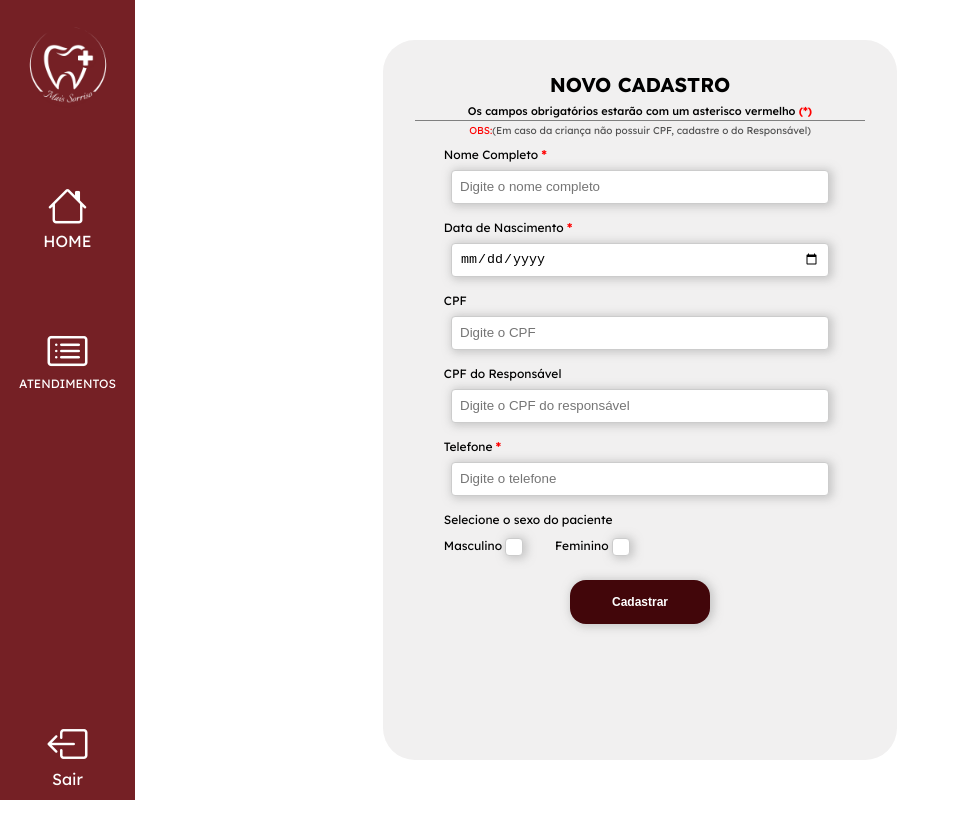
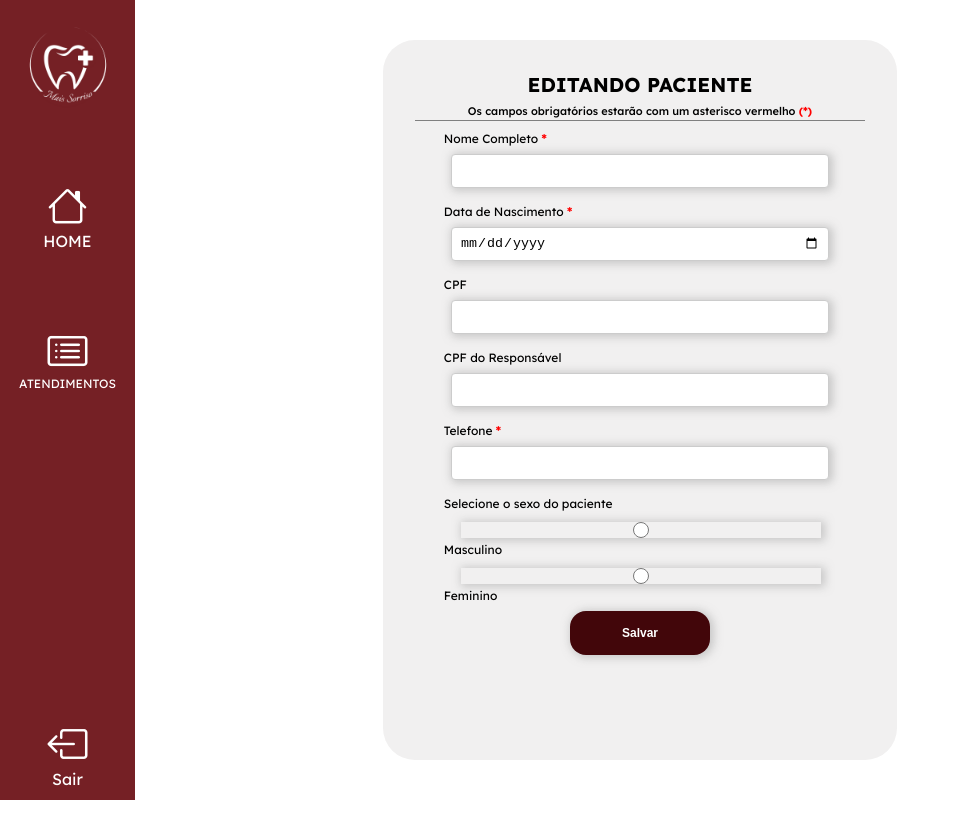
Before and after one commit to helenojose/MaisSorrisoProject, a Vue app: page /editar/paciente in a window 1280 px wide. Shown: the top 838 px of the page, without its empty margins (0-960 px from the left). Built offline with nearby package versions, Linux system fonts and the light colour scheme.

Commit message:
Realizado os teste com a api, cadastropacientes, cadastrousuario, login de ambos e fluxo de cadastropacientes enviando um paciente para a tabela de homeprontuarios

```diff
--- a/src/services/api.js
+++ b/src/services/api.js
@@ -27,7 +27,7 @@ export const loginDentista = (credenciais) => {
 
 // Função para login de recepcionista
 export const loginRecepcionista = (credenciais) => {
-  return api.post('/login/recepcionista', credenciais); //endpoint de login para recepcionista
+  return api.post('/login', credenciais); //endpoint de login para recepcionista
 };
 
 // Função para cadastrar um paciente
@@ -44,7 +44,7 @@ export const cadastrarPaciente = async (paciente) => {
 // Método para buscar todos os pacientes
 export const getPacientes = async () => {
   try {
-    const response = await api.get("/pacientes");
+    const response = await api.get("/paciente");
     return response.data;
   } catch (error) {
     console.error("Erro ao buscar pacientes:", error);
@@ -52,4 +52,14 @@ export const getPacientes = async () => {
   }
 };
 
+  export const putEditar = async (codPaciente, paciente) => {
+    try {
+      const response = await api.put("/paciente/${id}", paciente);
+      return response.data;
+    } catch (error) {
+      console.error("Erro ao editar pacientes:", error);
+      throw error;
+    }
+};
+
 export default api;
--- a/src/views/HomeProntuarios.vue
+++ b/src/views/HomeProntuarios.vue
@@ -40,9 +40,9 @@
           </thead>
           <tbody>
             <tr v-for="(paciente, index) in filteredPacientes" :key="index">
-              <td>Nº {{ paciente.ficha }}</td>
-              <td>{{ paciente.nomeCompleto }}</td>
-              <td>{{ paciente.telefone }}</td>
+              <td>Nº {{ paciente.codPaciente }}</td>
+              <td>{{ paciente.nome }}</td>
+              <td>{{ paciente.contato }}</td>
             </tr>
           </tbody>
         </table>
@@ -64,7 +64,7 @@ export default {
   computed: {
     filteredPacientes() {
       return this.pacientes.filter((paciente) =>
-        paciente.nomeCompleto.toLowerCase().includes(this.search.toLowerCase())
+        paciente.nome.toLowerCase().includes(this.search.toLowerCase())
       );
     },
   },
--- a/src/views/Recepcionista/CadastroPacientes.vue
+++ b/src/views/Recepcionista/CadastroPacientes.vue
@@ -24,7 +24,7 @@
 
           <div class="form-group">
             <label for="nomeCompleto">Nome Completo <span class="asterisk">*</span></label>
-            <input type="text" v-model="form.nomeCompleto" id="nomeCompleto" placeholder="Digite o nome completo" required />
+            <input type="text" v-model="form.nome" id="nomeCompleto" placeholder="Digite o nome completo" required />
           </div>
 
           <div class="form-group">
@@ -44,7 +44,7 @@
 
           <div class="form-group">
             <label for="telefone">Telefone <span class="asterisk">*</span></label>
-            <input type="tel" v-model="form.telefone" id="telefone" placeholder="Digite o telefone" required />
+            <input type="tel" v-model="form.contato" id="telefone" placeholder="Digite o telefone" required />
           </div>
 
            <div class="form-group">
@@ -81,28 +81,28 @@ export default {
   data() {
     return {
       form: {
-        nomeCompleto: "",
+        nome: "",
         dataNascimento: "",
         cpf: "",
         cpfResponsavel: "",
-        telefone: "",
+        contato: "",
         sexo: "",
       },
-      fichaCounter: 1, // Contador de fichas
+      codPaciente: 1, // Contador de fichas
     };
   },
   methods: {
     async cadastrarPaciente() {
-      if (this.form.nomeCompleto && this.form.dataNascimento && this.form.telefone && this.form.sexo) {
+      if (this.form.nome && this.form.dataNascimento && this.form.contato && this.form.sexo) {
         try {
           const paciente = {
-            nomeCompleto: this.form.nomeCompleto,
+            nome: this.form.nome,
             dataNascimento: this.form.dataNascimento,
             cpf: this.form.cpf,
             cpfResponsavel: this.form.cpfResponsavel,
-            telefone: this.form.telefone,
+            contato: this.form.contato,
             sexo: this.form.sexo,
-            ficha: this.fichaCounter, // Número da ficha
+            codPaciente: this.codPaciente, // Número da ficha
           };
 
           // Enviando os dados do paciente para a API
@@ -111,7 +111,7 @@ export default {
           // Redireciona para HomeProntuarios após o cadastro
           this.$router.push({ name: "HomeProntuarios" });
 
-          this.fichaCounter += 1; // Incrementa o contador de ficha
+          //this.fichaCounter += 1; // Incrementa o contador de ficha
 
           this.resetForm(); // Limpa o formulário
         } catch (error) {
@@ -123,11 +123,11 @@ export default {
     },
     resetForm() {
       this.form = {
-        nomeCompleto: "",
+        nome: "",
         dataNascimento: "",
         cpf: "",
         cpfResponsavel: "",
-        telefone: "",
+        contato: "",
         sexo: "",
       };
     },
--- a/src/views/Recepcionista/EditarPaciente.vue
+++ b/src/views/Recepcionista/EditarPaciente.vue
@@ -1,68 +1,95 @@
 <template>
   <div class="container">
     <div>
-        <SideBar/>
+      <SideBar />
     </div>
     <div class="Content-body">
-
-        <form @submit.prevent="cadastrarPaciente" class="form-container">
-          <h2>NOVO CADASTRO</h2>
-
+      <form @submit.prevent="editarPaciente" class="form-container">
+        <h2>EDITANDO PACIENTE</h2>
         <div class="content-register">
           <h5 class="no-margin">
             Os campos obrigatórios estarão com um asterisco vermelho
             <span class="asterisk">(*)</span>
           </h5>
           <hr class="tight-hr" />
-            <p class=" center-text tight-paragraph">
-              <span class="obs-text">OBS:</span>
-              <span class="obs-description">(Em caso da criança não possuir CPF, cadastre o do Responsável)</span>
-            </p>
         </div>
-
-
 
         <div class="form-group">
           <label for="nomeCompleto">Nome Completo <span class="asterisk">*</span></label>
-            <input type="text" v-model="form.nomeCompleto" id="nomeCompleto" placeholder="Digite o nome completo" required />
+          <input
+            type="text"
+            id="nomeCompleto"
+            class="form-control"
+            v-model="form.nome"
+            required
+          />
         </div>
 
         <div class="form-group">
           <label for="dataNascimento">Data de Nascimento <span class="asterisk">*</span></label>
-            <input type="date" v-model="form.dataNascimento" id="dataNascimento" required />
+          <input
+            type="date"
+            id="dataNascimento"
+            class="form-control"
+            v-model="form.dataNascimento"
+            required
+          />
         </div>
 
         <div class="form-group">
           <label for="cpf">CPF</label>
-            <input type="text" v-model="form.cpf" id="cpf" placeholder="Digite o CPF" />
+          <input
+            type="text"
+            id="cpf"
+            class="form-control"
+            v-model="form.cpf"
+          />
         </div>
 
         <div class="form-group">
           <label for="cpfResponsavel">CPF do Responsável</label>
-            <input type="text" v-model="form.cpfResponsavel" id="cpfResponsavel" placeholder="Digite o CPF do responsável"/>
+          <input
+            type="text"
+            id="cpfResponsavel"
+            class="form-control"
+            v-model="form.cpfResponsavel"
+          />
         </div>
 
         <div class="form-group">
           <label for="telefone">Telefone <span class="asterisk">*</span></label>
-            <input type="tel" v-model="form.telefone" id="telefone" placeholder="Digite o telefone" required />
+          <input
+            type="tel"
+            id="telefone"
+            class="form-control"
+            v-model="form.contato"
+            required
+          />
         </div>
 
         <div class="form-group">
           <label>Selecione o sexo do paciente</label>
-            <div class="gender-options">
-              <div class="gender-option">
+          <div>
+            <input
+              type="radio"
+              id="masculino"
+              v-model="form.sexo"
+              value="Masculino"
+            />
             <label for="masculino">Masculino</label>
-                <input type="radio" v-model="form.sexo" id="masculino" value="Masculino" />
-              </div>
-              <div class="gender-option">
+
+            <input
+              type="radio"
+              id="feminino"
+              v-model="form.sexo"
+              value="Feminino"
+            />
             <label for="feminino">Feminino</label>
-                <input type="radio" v-model="form.sexo" id="feminino" value="Feminino" />
-              </div>
           </div>
         </div>
 
         <div class="button-register">
-            <button type="submit">Cadastrar</button>
+          <button type="submit">Salvar</button>
         </div>
       </form>
     </div>
@@ -70,7 +97,8 @@
 </template>
 
 <script>
-import SideBar from '../../components/SideBarProntuario.vue';
+import SideBar from "../../components/SideBarProntuario.vue";
+import { putEditar, getPaciente } from "../../services/api"; // Função de edição e busca do paciente
 
 export default {
   components: {
@@ -79,54 +107,33 @@ export default {
   data() {
     return {
       form: {
-        nomeCompleto: '',
-        dataNascimento: '',
-        cpf: '',
-        cpfResponsavel: '',
-        telefone: '',
-        sexo: '',
+        nome: "",
+        dataNascimento: "",
+        cpf: "",
+        cpfResponsavel: "",
+        contato: "",
+        sexo: "",
       },
-      fichaCounter: 1, // Adicionando contador de fichas
     };
   },
-  methods: {
-    cadastrarPaciente() {
-      // Verificação básica
-      if (this.form.nomeCompleto && this.form.dataNascimento && this.form.telefone && this.form.sexo) {
-        // Lógica para cadastrar o paciente
-        console.log('Paciente cadastrado:', this.form);
-
-        // Redireciona após o cadastro
-        this.$router.push({
-          name: 'HomeProntuarios', // Nome da rota que você definiu
-          params: {
-            ficha: this.fichaCounter, // Passando o número da ficha sequencial
-            nomeCompleto: this.form.nomeCompleto, // Passando o nome completo
-            telefone: this.form.telefone, // Passando o telefone
-          },
-        });
-
-        // Incrementa o contador de ficha
-        this.incrementFichaCounter();
-
-        // Limpar o formulário após o cadastro
-        this.resetForm();
-      } else {
-        alert('Preencha todos os campos obrigatórios.');
+  async created() {
+    const pacienteId = this.$route.params.id; // Pegando o ID da URL
+    try {
+      const paciente = await getPaciente(pacienteId); // Busca o paciente pelo ID
+      this.form = paciente; // Preenche o formulário com os dados do paciente
+    } catch (error) {
+      console.error("Erro ao buscar paciente:", error);
     }
   },
-    incrementFichaCounter() {
-      this.fichaCounter += 1; // Incrementa o número da ficha
-    },
-    resetForm() {
-      this.form = {
-        nomeCompleto: '',
-        dataNascimento: '',
-        cpf: '',
-        cpfResponsavel: '',
-        telefone: '',
-        sexo: '',
-      };
+  methods: {
+    async editarPaciente() {
+      const pacienteId = this.$route.params.id;
+      try {
+        await putEditar(pacienteId, this.form); // Envia a edição
+        this.$router.push("/HomeProntuarios"); // Redireciona para a lista de prontuários
+      } catch (error) {
+        console.error("Erro ao editar paciente:", error);
+      }
     },
   },
 };
```
Also changed, not shown: src/views/Recepcionista/LoginRecepcionista.vue (+9 -9 lines). Lines whose indentation alone changed are shown as unchanged.
